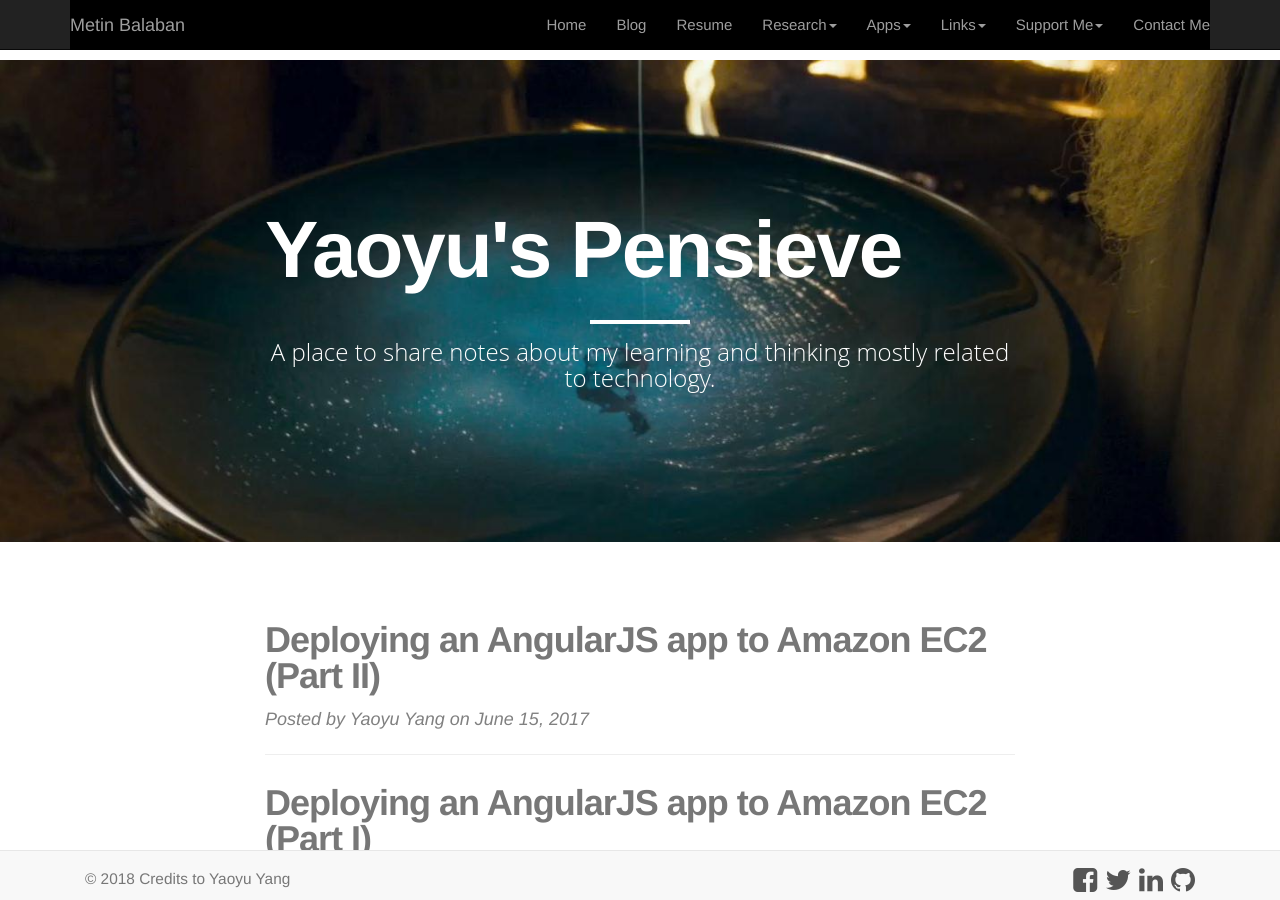
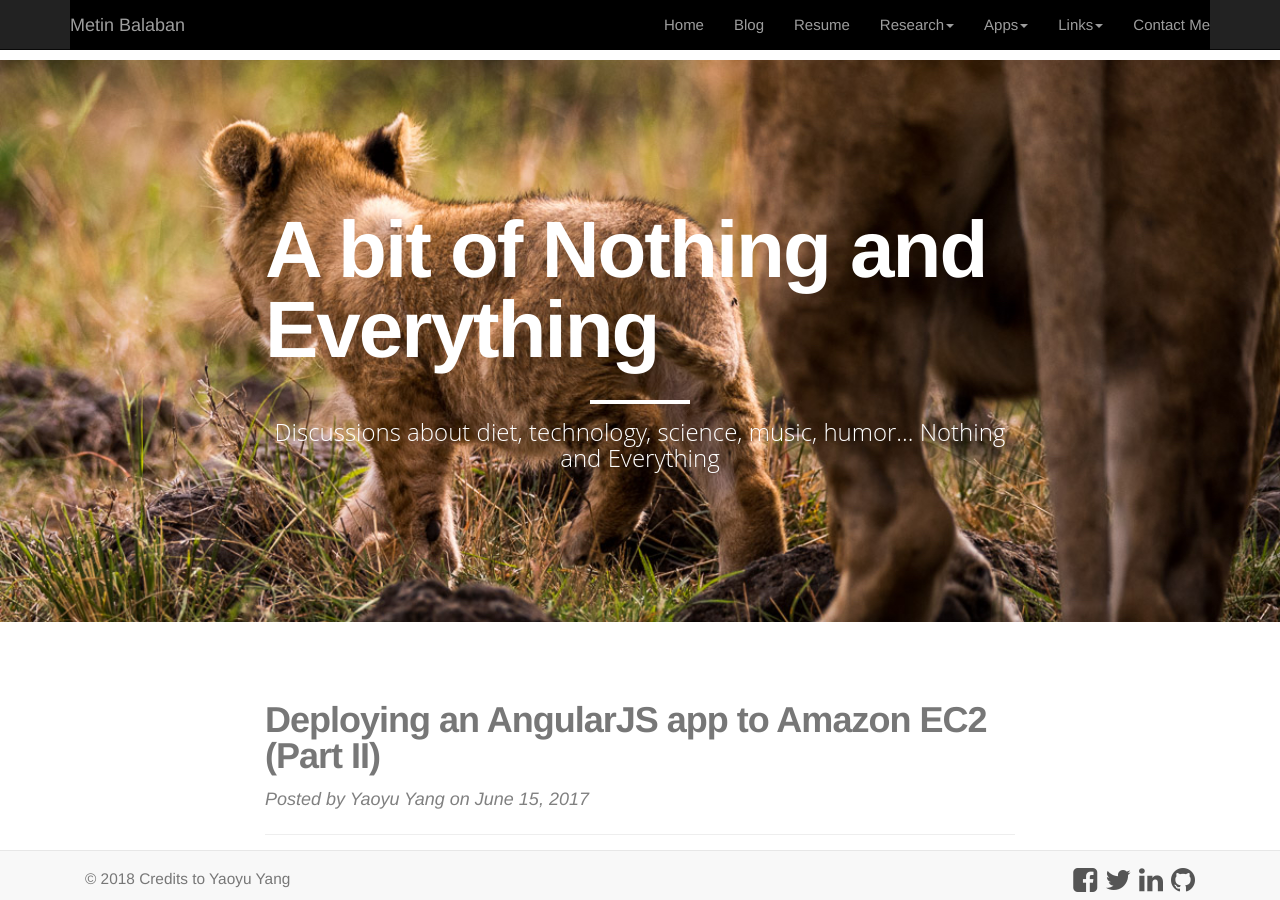
Before and after one commit to balabanmetin/balabanmetin.github.io, a Jekyll site: the page built from blog/index.html, in a window 1280 px wide and 900 px high. Built offline with Jekyll 4.4.1, drawn with Linux system fonts in a browser that asks for light colours; nearby versions of some CDN libraries; the list of posts is cut into pages by our own code.

Commit message:
blog and contacts

```diff
--- a/_includes/header.html
+++ b/_includes/header.html
@@ -59,16 +59,6 @@
                <li><a href="http://www.uwbiofab.org/" target="_blank">UW BIOFAB</a></li>
              </ul>
            </li>
-           <li class="dropdown">
-             <a href="/apps" class="dropdown-toggle" data-toggle="dropdown">Support Me<b class="caret"></b></a>
-             <ul class="dropdown-menu">
-               <li><a href="/supportme/#credit-cards">Credit Cards</a></li>
-               <li><a href="/supportme/#shopping-portals">Shopping Portals</a></li>
-               <li><a href="/supportme/#shopping-apps">Shopping Apps</a></li>
-               <li><a href="/supportme/#financial-apps">Financial Apps</a></li>
-             </ul>
-           </li>
-           <!-- <li><a href="/referral">Referral</a></li> -->
            <li><a href="/contact">Contact Me</a></li>
          </ul>
        </div><!--/.nav-collapse -->
--- a/blog/index.html
+++ b/blog/index.html
@@ -1,8 +1,9 @@
 ---
 layout: page
-title: Yaoyu's Pensieve
-description: "A place to share notes about my learning and thinking mostly related to technology."
-header-img: "images/Pensieve2.jpg"
+title: A bit of Nothing and Everything
+description: "Discussions about diet, technology, science, music, humor... Nothing and
+Everything"
+header-img: "images/blog-background.jpg"
 ---
 
 {% for post in paginator.posts %}
--- a/contact/index.html
+++ b/contact/index.html
@@ -4,6 +4,8 @@ title: Yaoyu Yang | Contact
 ---
 <div class="container">
 <h1>Contact Me</h1>
-<p>Email works best for most occasions. You are welcome to contact me with questions, ideas for collaboration, or just simple connection! I am currently based in Boston, MA. If you are in town and interested in meeting up, send me an email.</p>
-<p>Email: yaoyu.yang88@gmail.com</p>
+<p>Email works best for most occasions. You are welcome to contact me with
+questions, ideas for collaboration, or just simple connection! I am currently
+based in San Diego, CA. If you are in town and interested in meeting up, send me an email.</p>
+<p>Email: balaban at ucsd dot edu</p>
 </div>
```
Also changed, not shown: images/blog-background.jpg (added).
